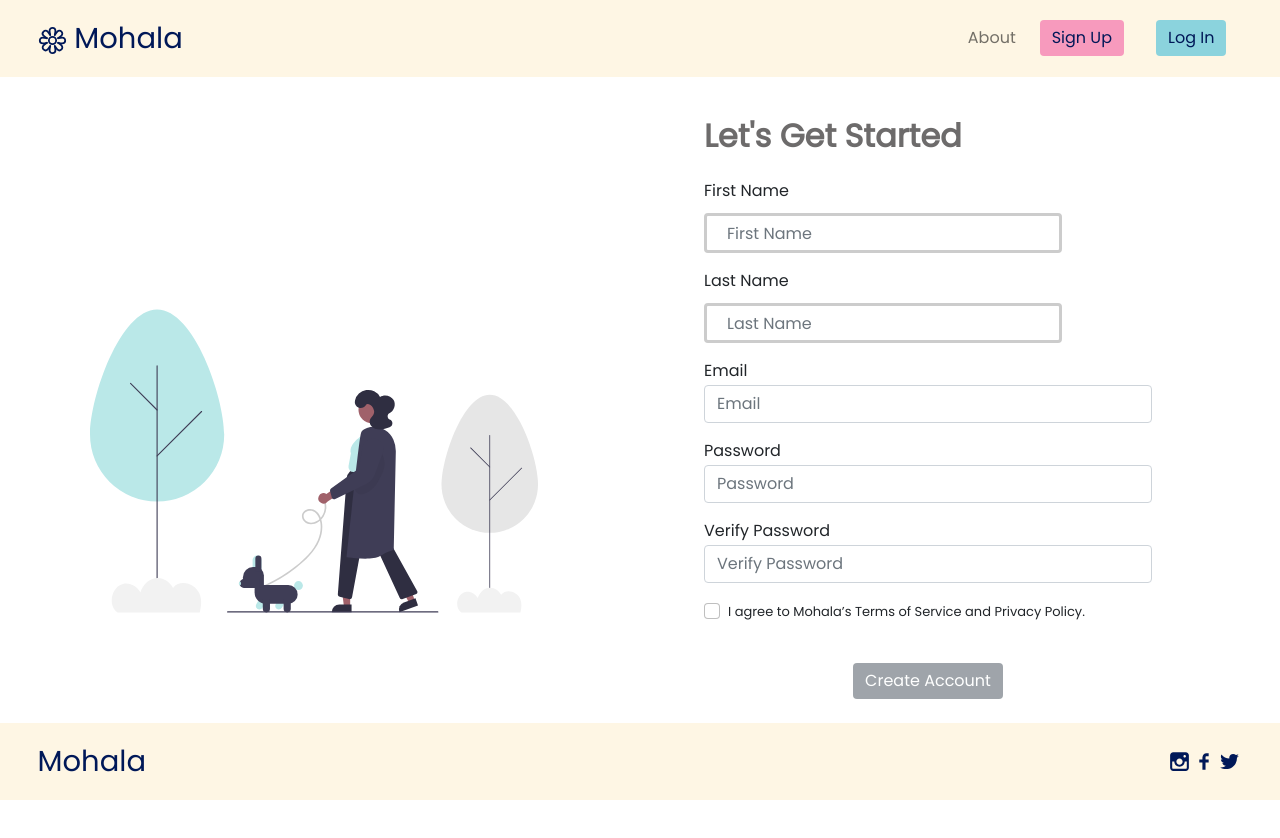
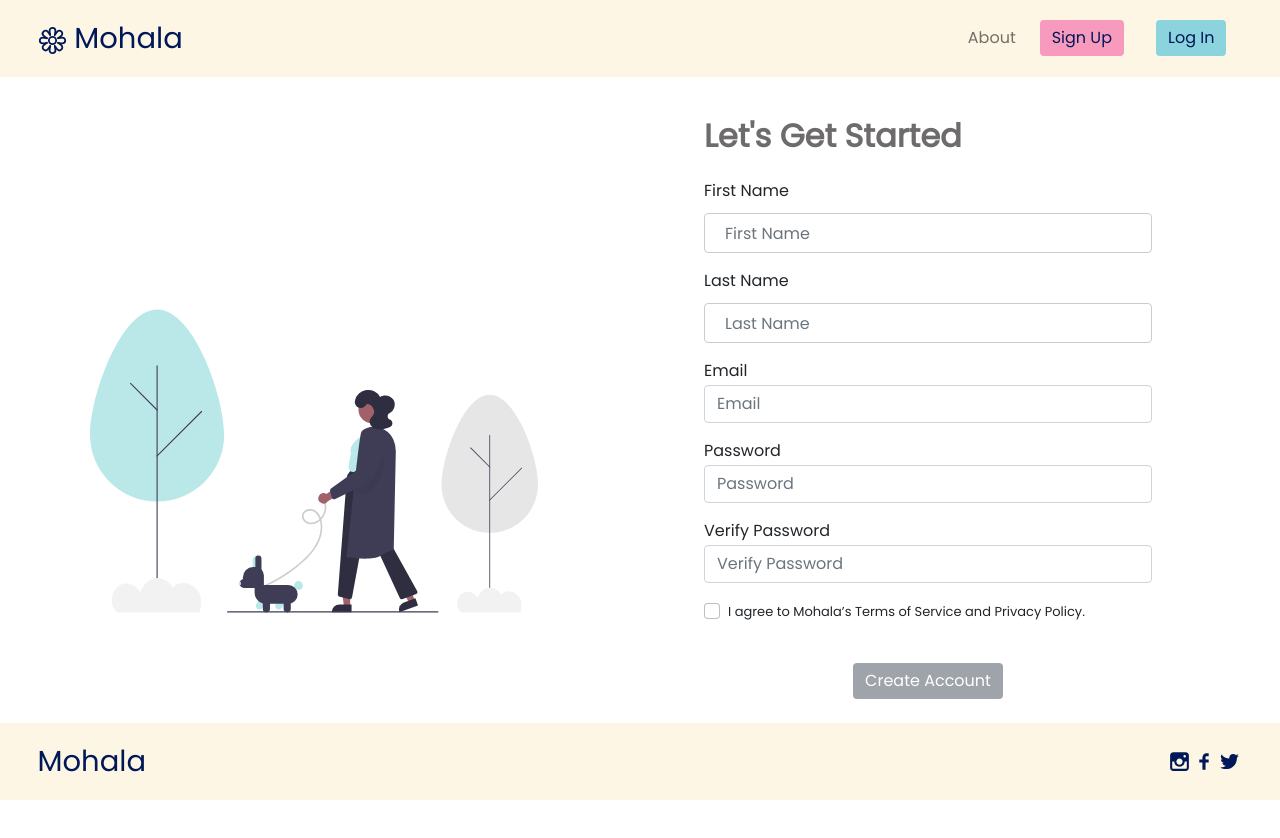
Before and after one commit to allyroo/hackathon-wellness, a React (Create React App) app: page /signup in a window 1280 px wide. Shown: the top 838 px of the page. Built offline with nearby package versions, Linux system fonts and the light colour scheme; a web font is replaced by a local one.

Commit message:
adjusted input width for signup form

```diff
--- a/src/components/FormElements/SignupForm.jsx
+++ b/src/components/FormElements/SignupForm.jsx
@@ -22,7 +22,7 @@ const SignupForm = (props) => {
   const onSubmitHandler = (e) => {
     e.preventDefault();
     // create user
-    const newUser = {firstName, lastName, email, password, agree};
+    const newUser = { firstName, lastName, email, password, agree };
     console.log("Welcome", newUser);
     // navigate to login page
     navigate('/login');
@@ -36,6 +36,7 @@ const SignupForm = (props) => {
           First Name
         </Label>
         <Input
+          className="w-100 border-1"
           id="firstName"
           name="firstName"
           placeholder="First Name"
@@ -49,6 +50,7 @@ const SignupForm = (props) => {
           Last Name
         </Label>
         <Input
+          className="w-100 border-1"
           id="lastName"
           name="lastName"
           placeholder="Last Name"
@@ -57,13 +59,11 @@ const SignupForm = (props) => {
           onChange={(e) => setLastName(e.target.value)}
         />
       </FormGroup>
-      {/* </div> */}
       <FormGroup>
         <Label htmlFor="email">
           Email
         </Label>
         <Input
-          className="input-field"
           id="email"
           name="email"
           placeholder="Email"
@@ -77,7 +77,6 @@ const SignupForm = (props) => {
           Password
         </Label>
         <Input
-          className="input-field"
           id="password"
           name="password"
           placeholder="Password"
@@ -91,7 +90,6 @@ const SignupForm = (props) => {
           Verify Password
         </Label>
         <Input
-          className="input-field"
           id="password"
           name="password"
           placeholder="Verify Password"
@@ -116,7 +114,6 @@ const SignupForm = (props) => {
           Create Account
         </Button>
       </div>
-      {/* link */}
     </Form>
   )
 }
```
